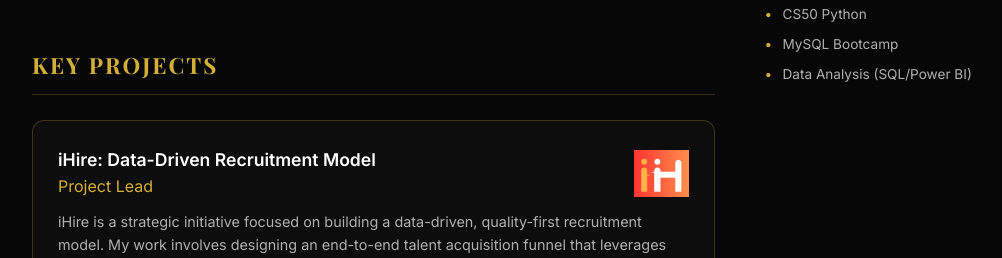
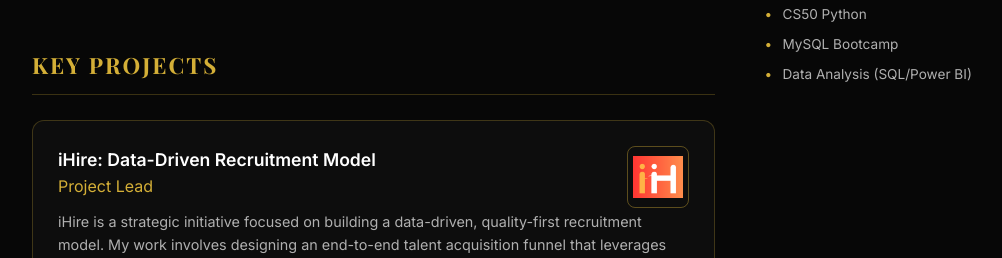
Before and after one commit to mohanedmedhat/mohanedmedhat.github.io, a plain HTML site: page index.html in a window 1280 px wide. Shown: the part 1842-2100 px from the top of the page, without its empty margins (58-1060 px from the left). Drawn offline with nearby package versions, Linux system fonts and the light colour scheme.

Commit message:
Update index.html

```diff
--- a/index.html
+++ b/index.html
@@ -143,17 +143,16 @@
             transform: translateY(-5px);
         }
 
-        /* UPDATED LOGO STYLING - Removed background and border */
+        /* UPDATED LOGO STYLING - Added border and padding */
         .project-logo {
-            width: 55px;
-            height: 55px;
+            width: 50px;
+            height: 50px;
             float: right;
-            border-radius: 0;
-            background: transparent; /* Removed white background */
-            padding: 0;
+            border-radius: 8px; /* Slightly rounded corners */
+            background: transparent;
+            padding: 5px; /* Space between logo and border */
+            border: 1px solid rgba(212, 175, 55, 0.4); /* Gold border */
             object-fit: contain;
-            /* Optional: if your logo has a white background, the line below helps blend it,
-               but it's best to use a transparent PNG */
             mix-blend-mode: lighten;
         }
 
```
